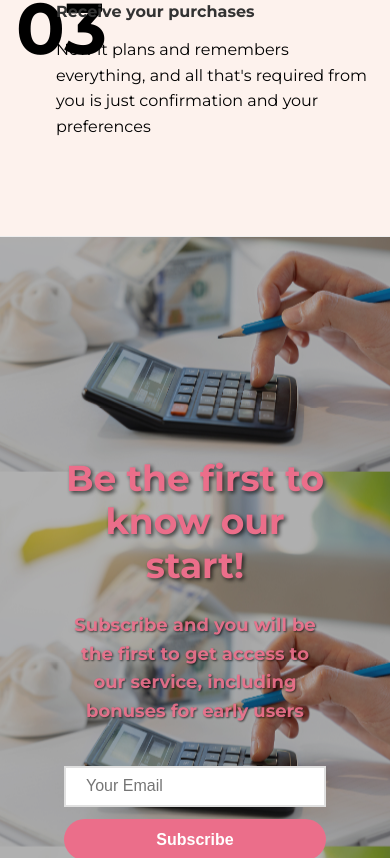
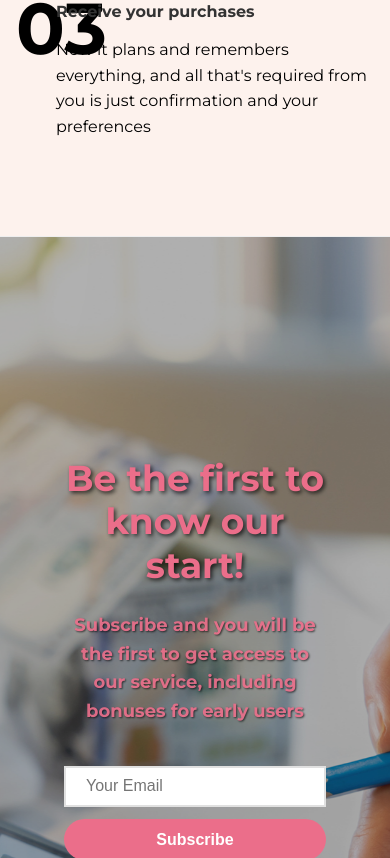
Before and after one commit to caprilion777/mamager, a Next.js app: page / in a window 390 px wide. Shown: the part 2486-3344 px from the top of the page. Built offline with nearby package versions, Linux system fonts and the light colour scheme.

Commit message:
chore: full project update (timeline mobile fix, 1px lines, UI tweaks)

```diff
--- a/src/app/globals.css
+++ b/src/app/globals.css
@@ -172,8 +172,12 @@ a {
   }
 }
 
+.subscribe-bg-parallax {
+  background-repeat: no-repeat;
+  background-size: cover !important;
+}
 @media (max-width: 768px) {
   .subscribe-bg-parallax {
-    background-size: 120% !important;
+    /* background-size: 120% !important; */
   }
 }
```
